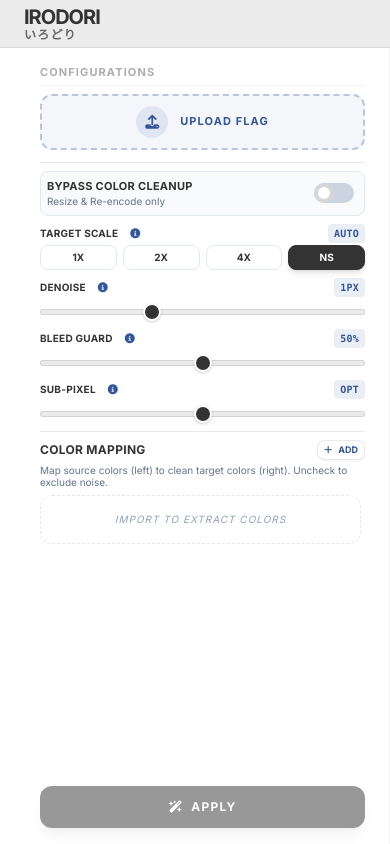
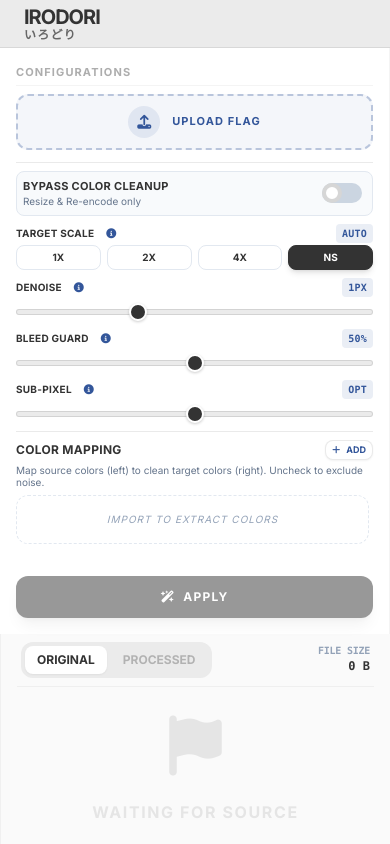
Before and after one commit to rotenaple/irodori, a React (Vite) app: page / in a window 390 px wide. Built offline with nearby package versions, Linux system fonts and the light colour scheme.

Commit message:
Improve layout responsiveness and spacing
Adjusted flex, padding, and min-height classes in App.tsx and ImageWorkspace.tsx to enhance responsiveness and spacing for different screen sizes. These changes improve usability and visual consistency, especially on smaller devices.

```diff
--- a/App.tsx
+++ b/App.tsx
@@ -345,11 +345,11 @@ const App: React.FC = () => {
       <Header />
 
       {/* Main Container - Constrained Width but Full Height available */}
-      <main className="flex-1 w-full max-w-[1600px] mx-auto flex flex-col md:flex-row min-h-0">
+      <main className="flex-1 w-full max-w-[1600px] mx-auto flex flex-col md:flex-row min-h-0 overflow-y-auto md:overflow-hidden">
 
         {/* Left Column: Control Panel */}
-        <aside className="w-full md:w-96 lg:w-[420px] pl-4 md:pl-10 flex-none h-full border-r border-[#333]/5 bg-white overflow-hidden flex flex-col relative z-10">
-          <div className="px-6 py-4 overflow-y-auto custom-scrollbar flex-1">
+        <aside className="w-full md:w-96 lg:w-[420px] px-0 md:pl-10 flex-none md:h-full border-r border-[#333]/5 bg-white flex flex-col relative z-10">
+          <div className="px-4 md:px-6 py-4 overflow-y-auto md:overflow-y-auto custom-scrollbar flex-1 min-h-[400px] md:min-h-0">
             <h2 className="text-[11px] font-bold uppercase tracking-widest mb-2 text-[#333]/40 border-b border-[#333]/5 pb-1">Configurations</h2>
             <ControlPanel
               upscaleFactor={upscaleFactor} setUpscaleFactor={setUpscaleFactor}
@@ -370,7 +370,7 @@ const App: React.FC = () => {
           </div>
 
           {/* Action Footer */}
-          <div className="px-6 py-4 z-20">
+          <div className="px-4 md:px-6 py-4 z-20">
             <div className="flex flex-row gap-2">
               <button
                 onClick={processImage}
@@ -397,7 +397,7 @@ const App: React.FC = () => {
         </aside>
 
         {/* Right Column: Workspace */}
-        <section className="flex-1 h-full pt-2 pb-2 pr-6 md:pr-16 pl-6 flex flex-col bg-[#FAFAFA] min-w-0 border-l border-[#333]/5">
+        <section className="flex-1 md:h-full pt-1 pb-10 px-4 md:pt-2 md:pb-2 md:pr-16 md:pl-6 flex flex-col bg-[#FAFAFA] min-w-0 border-l border-[#333]/5 min-h-[200px] md:min-h-0">
           <div className="flex-1 min-h-0">
             <ImageWorkspace
               image={image} processedImage={processedImage}
--- a/components/ImageWorkspace.tsx
+++ b/components/ImageWorkspace.tsx
@@ -134,19 +134,19 @@ export const ImageWorkspace: React.FC<ImageWorkspaceProps> = ({
   })();
 
   return (
-    <div className="flex flex-col gap-1.5 w-full h-full min-h-0">
-      <div className="flex items-center justify-between pb-1.5 border-b border-[#333]/5">
+    <div className="flex flex-col gap-2 md:gap-1.5 w-full h-auto md:h-full min-h-0">
+      <div className="flex items-center justify-between px-1 pt-1 pb-2 md:pb-1.5 border-b border-[#333]/5">
         <div className="flex bg-[#EBEBEB] p-1 rounded-xl gap-1">
           <button
             onClick={() => setActiveTab('original')}
-            className={`px-4 py-1.5 rounded-lg text-xs font-bold uppercase transition-all ${activeTab === 'original' ? 'bg-white text-[#333] shadow-sm' : 'text-[#333] hover:bg-black/5'}`}
+            className={`px-3 md:px-4 py-1.5 rounded-lg text-xs font-bold uppercase transition-all ${activeTab === 'original' ? 'bg-white text-[#333] shadow-sm' : 'text-[#333] hover:bg-black/5'}`}
           >
             Original
           </button>
           <button
             onClick={() => setActiveTab('processed')}
             disabled={!processedImage}
-            className={`px-4 py-1.5 rounded-lg text-xs font-bold uppercase transition-all ${activeTab === 'processed' ? 'bg-white text-[#333] shadow-sm' : 'text-[#333] hover:bg-black/5 disabled:opacity-30'}`}
+            className={`px-3 md:px-4 py-1.5 rounded-lg text-xs font-bold uppercase transition-all ${activeTab === 'processed' ? 'bg-white text-[#333] shadow-sm' : 'text-[#333] hover:bg-black/5 disabled:opacity-30'}`}
           >
             Processed
           </button>
@@ -168,7 +168,7 @@ export const ImageWorkspace: React.FC<ImageWorkspaceProps> = ({
         </div>
       </div>
 
-      <div className="relative flex-1 min-h-[400px] overflow-hidden group">
+      <div className="relative flex-1 min-h-[150px] md:min-h-[400px] overflow-hidden group flex items-center justify-center p-0 md:p-4">
         {!image ? (
           <div className="absolute inset-0 flex flex-col items-center justify-center opacity-10">
             <i className="fa-solid fa-flag text-6xl mb-6"></i>
@@ -177,22 +177,22 @@ export const ImageWorkspace: React.FC<ImageWorkspaceProps> = ({
         ) : (
           <div
             ref={containerRef}
-            className="w-full h-full relative"
+            className="w-full h-auto md:h-full relative mb-8 md:mb-0"
             onMouseMove={handleMouseMove}
             onMouseLeave={() => !magnifierPos?.locked && setMagnifierPos(null)}
           >
-            <div className="w-full h-full flex items-center justify-center px-16 py-4">
+            <div className="w-full h-auto md:h-full flex items-center justify-center">
               <canvas
                 ref={canvasRef}
                 onClick={() => magnifierPos && setMagnifierPos(p => p ? { ...p, locked: !p.locked } : null)}
-                className={`w-full h-full object-contain ${activeTab === 'original' ? 'block' : 'hidden'} cursor-crosshair drop-shadow-xl`}
+                className={`w-full h-auto md:h-full object-contain ${activeTab === 'original' ? 'block' : 'hidden'} cursor-crosshair drop-shadow-xl`}
               />
               {processedImage && activeTab === 'processed' && (
                 <img
                   src={processedImage}
                   onClick={() => magnifierPos && setMagnifierPos(p => p ? { ...p, locked: !p.locked } : null)}
                   alt="Cleaned"
-                  className="w-full h-full object-contain drop-shadow-xl block cursor-crosshair"
+                  className="w-full h-auto md:h-full object-contain drop-shadow-xl block cursor-crosshair"
                 />
               )}
             </div>
```
